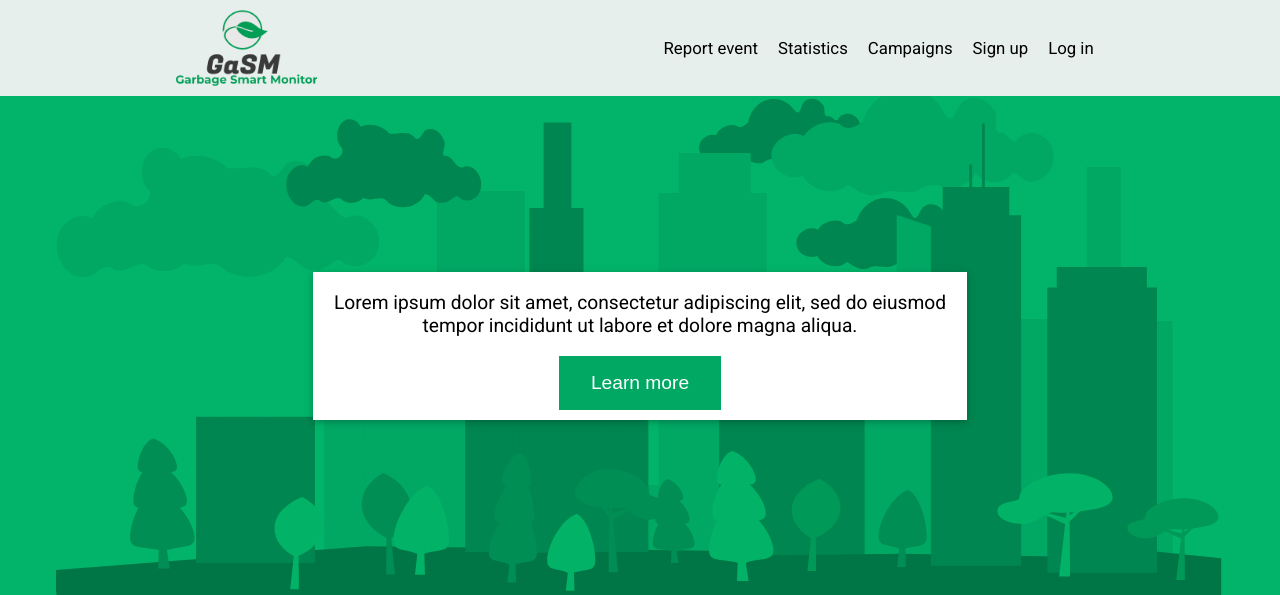
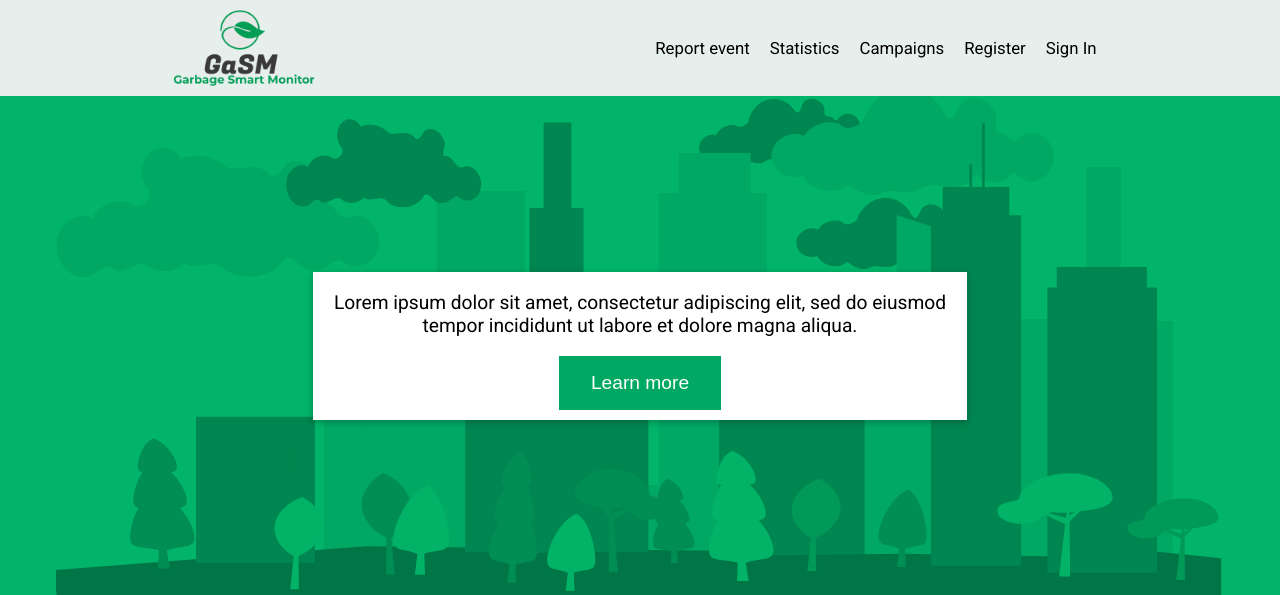
Before and after one commit to alexDamian99/GaSM, a PHP site: page / in a window 1280 px wide. Shown: the top 595 px of the page. Run offline with PHP 8.4, Linux system fonts and the light colour scheme.

Commit message:
legat intre ele

```diff
--- a/app/views/templates/footer.php
+++ b/app/views/templates/footer.php
@@ -58,7 +58,7 @@
 
             <p id="footer-copyright">©GaSM 2020</p>
 
-            <a class="footer-logo-container" href="#">
+            <a class="footer-logo-container" href="../public">
                 <img id="footer-logo" src="<?php echo getenv("path_to_public");?>/assets/images/logo_footer.png" alt="logo" />
             </a>
         </div>
--- a/app/views/templates/header.php
+++ b/app/views/templates/header.php
@@ -1,14 +1,14 @@
 <header>
         <nav id="navbar">
-            <a class="logo-container" href="#">
+            <a class="logo-container" href="../public">
                 <img id="logo" src="<?php echo getenv("path_to_public");?>/assets/images/navbar_logo.png" alt="logo">
             </a>
             <ul id="navbar-buttons">
-                <li><a href="#">Report event</a></li>
-                <li><a href="#">Statistics</a></li>
-                <li><a href="#">Campaigns</a></li>
-                <li><a href="#">Sign up</a></li>
-                <li><a href="#">Log in</a></li>
+                <li><a href="../public/report">Report event</a></li>
+                <li><a href="../public/statistics">Statistics</a></li>
+                <li><a href="../public/campaigns">Campaigns</a></li>
+                <li><a href="../public/register">Register</a></li>
+                <li><a href="../public/signin">Sign In</a></li>
             </ul>
             <a href="javascript:void(0);" id="cheese-burger" onclick="myFunction()">
                 <span>
@@ -20,11 +20,11 @@
         </nav>
         <nav id="mobile-navbar">
             <ul id="mobile-navbar-buttons">
-                <li><a href="#">Report event</a></li>
-                <li><a href="#">Statistics</a></li>
-                <li><a href="#">Campaigns</a></li>
-                <li><a href="#">Sign up</a></li>
-                <li><a href="#">Log in</a></li>
+                <li><a href="../public/report">Report event</a></li>
+                <li><a href="../public/statistics">Statistics</a></li>
+                <li><a href="../public/campaigns">Campaigns</a></li>
+                <li><a href="../public/register">Register</a></li>
+                <li><a href="../public/signin">Sign In</a></li>
             </ul>
         </nav>
 </header>
```
Also changed, not shown: app/models/CampaignModel.php (+2 -15 lines).
